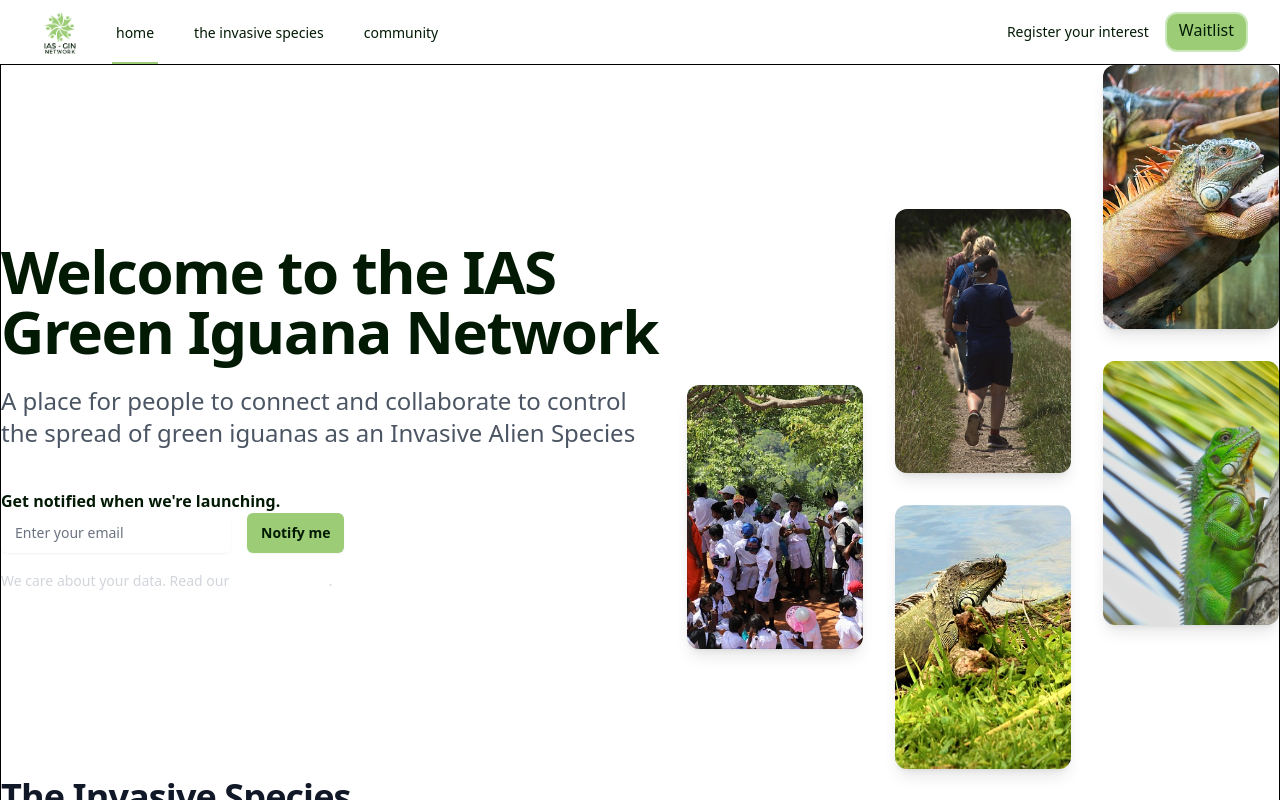
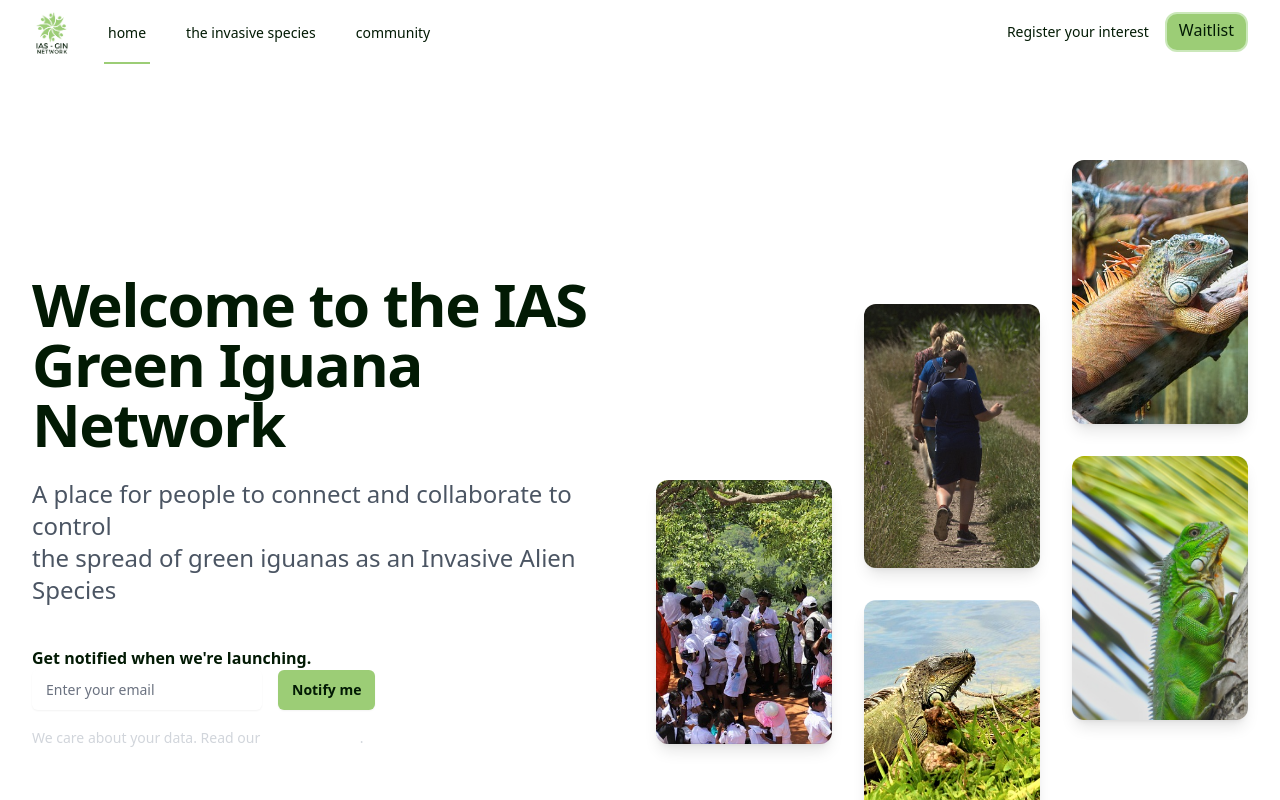
Before and after one commit to Ed-TheVisionMaker/green-ig-ias-network, a Next.js app: page / in a window 1280 px wide. Shown: the top 800 px of the page. Built offline with nearby package versions, Linux system fonts and the light colour scheme; a web font is replaced by a local one.

Commit message:
style: aligned nav bar and hero page on the verticle

```diff
--- a/app/page.tsx
+++ b/app/page.tsx
@@ -5,8 +5,8 @@ import Waitlist from '@/components/Waitlist.tsx';
 export default function Home() {
   return (
     <div className='bg-ginWhite'>
-      <div className='relative isolate'>
-          <div className='flex flex-col items-center border-black border'>
+      <div className='relative isolate px-8 pt-24'>
+          <div className='flex flex-col items-center'>
             <div className='w-full max-w-2xl lg:mx-0 lg:flex lg:max-w-none lg:items-center'>
               <div className='relative w-full'>
                 <h1 className='text-4xl font-bold tracking-tight text-ginBlack sm:text-6xl'>
--- a/components/Navbar/index.tsx
+++ b/components/Navbar/index.tsx
@@ -7,7 +7,7 @@ export default function Navbar() {
 
   return (
     <div className='w-full'>
-      <div className='relative flex h-16 justify-between px-8'>
+      <div className='relative flex h-16 justify-between pl-6 pr-8'>
         <div className='absolute inset-y-0 left-0 flex items-center sm:hidden'></div>
         <div className='flex flex-1 items-center justify-center sm:items-stretch sm:justify-start'>
           <div className='flex flex-shrink-0 items-center'>
```
